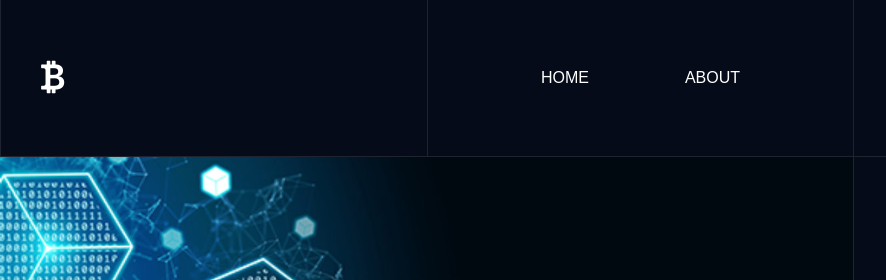
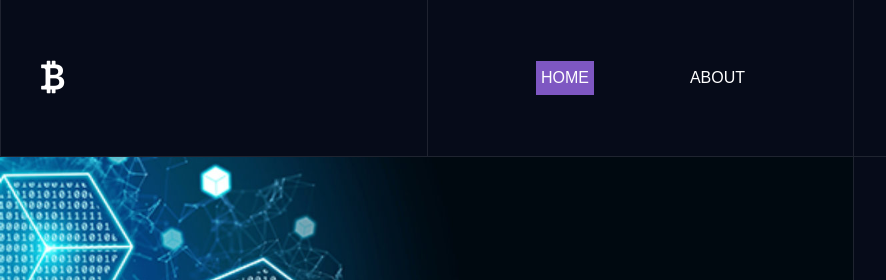
Before and after one commit to Kinchie14/qwerty.github.io, a plain HTML site: page index.html in a window 1280 px wide. Shown: the top 280 px of the page, 0-886 px from the left. Drawn offline with nearby package versions, Linux system fonts and the light colour scheme.

Commit message:
first commit

```diff
--- a/aboutstyle.css
+++ b/aboutstyle.css
@@ -207,6 +207,12 @@ main {
   }
 }
 
+a:is(:link, :active, :visited).active {
+  color: white;
+  background-color: var(--highlight-color);
+  padding: 5px;
+}
+
 @media(max-width: 1200px) {
   #nav-mobile-section {
     flex-basis: calc(100% * 0.75);
--- a/index.html
+++ b/index.html
@@ -18,7 +18,7 @@
         </div>
         <div id="nav-mobile-section">
           <div id="nav-link-section" class="nav-section">
-            <a href="index.html">HOME</a>
+            <a href="index.html" class="active">HOME</a>
             <a href="about.html">ABOUT</a>
           </div>
           <div id="nav-social-section" class="nav-section">
--- a/style.css
+++ b/style.css
@@ -268,6 +268,11 @@
     border-left: 1px solid var(--border-color);
   }
 
+  a:is(:link, :active, :visited).active {
+    color: white;
+    background-color: var(--highlight-color);
+    padding: 5px;
+  }
   @media(max-width: 1200px) {
     #nav-mobile-section {
       flex-basis: calc(100% * 0.75);
```
Also changed, not shown: about.html (+1 -1 lines).
